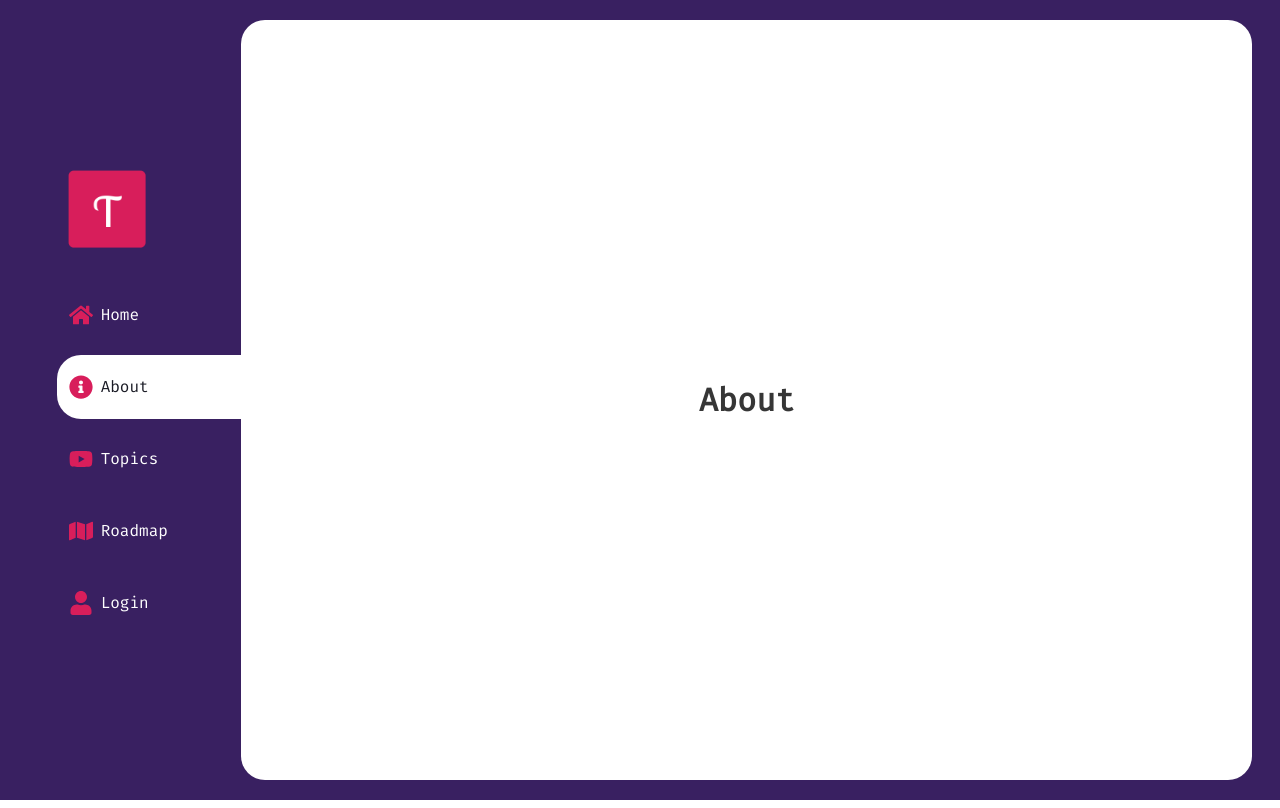
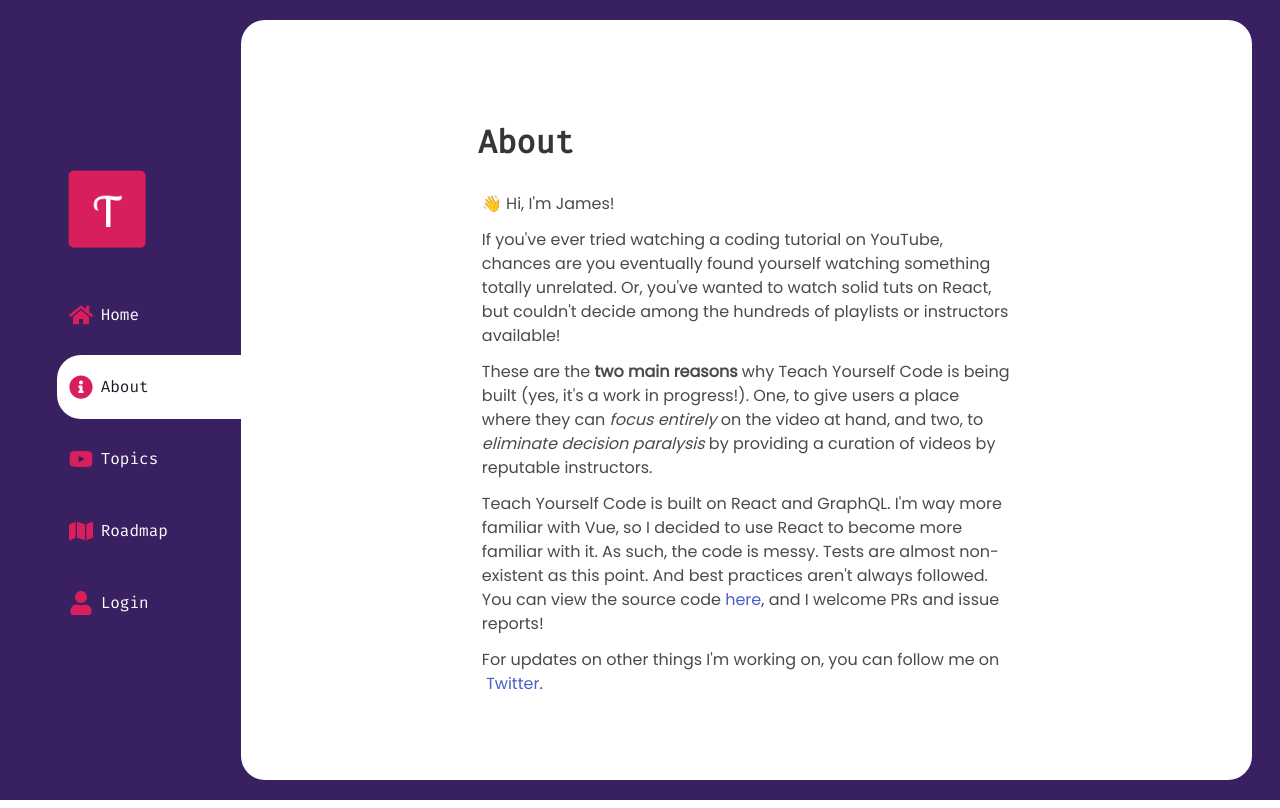
Before and after one commit to wingyin331/Learning-Platform, a Next.js app: page /about in a window 1280 px wide. Built offline with nearby package versions, Linux system fonts and the light colour scheme; no server answers.

Commit message:
added about copy

```diff
--- a/pages/about.jsx
+++ b/pages/about.jsx
@@ -3,7 +3,63 @@ import Layout from "../components/Layout";
 export default function About() {
   return (
     <Layout>
-      <h3 className="title">About</h3>
+      <div
+        className="about-view"
+        style={{ display: "flex", flexDirection: "column" }}
+      >
+        <div
+          className="text-container"
+          style={{ width: "60%", margin: "0 auto" }}
+        >
+          <h3 className="title" style={{ margin: "1em .25em" }}>
+            About
+          </h3>
+          <p className="is-block" style={{ margin: ".75em" }}>
+            👋 Hi, I'm James!
+          </p>
+          <p className="is-block" style={{ margin: ".75em" }}>
+            If you've ever tried watching a coding tutorial on YouTube, chances
+            are you eventually found yourself watching something totally
+            unrelated. Or, you've wanted to watch solid tuts on React, but
+            couldn't decide among the hundreds of playlists or instructors
+            available!
+          </p>
+          <p className="is-block" style={{ margin: ".75em" }}>
+            These are the <b>two main reasons</b> why Teach Yourself Code is
+            being built (yes, it's a work in progress!). One, to give users a
+            place where they can <i>focus entirely</i> on the video at hand, and
+            two, to <i>eliminate decision paralysis</i> by providing a curation
+            of videos by reputable instructors.{" "}
+          </p>
+          <p className="is-block" style={{ margin: ".75em" }}>
+            Teach Yourself Code is built on React and GraphQL. I'm way more
+            familiar with Vue, so I decided to use React to become more familiar
+            with it. As such, the code is messy. Tests are almost non-existent
+            as this point. And best practices aren't always followed. You can
+            view the source code{" "}
+            <a
+              href="https://github.com/jamesctucker/teach-yourself-code"
+              target="_blank"
+              rel="noopener noreferrer"
+            >
+              here
+            </a>
+            , and I welcome PRs and issue reports!
+          </p>
+          <p className="is-block" style={{ margin: ".75em" }}>
+            For updates on other things I'm working on, you can follow me on
+            &nbsp;
+            <a
+              href="https://twitter.com/tucker_dev"
+              target="_blank"
+              rel="noopener noreferrer"
+            >
+              Twitter
+            </a>
+            .
+          </p>
+        </div>
+      </div>
     </Layout>
   );
 }
```
